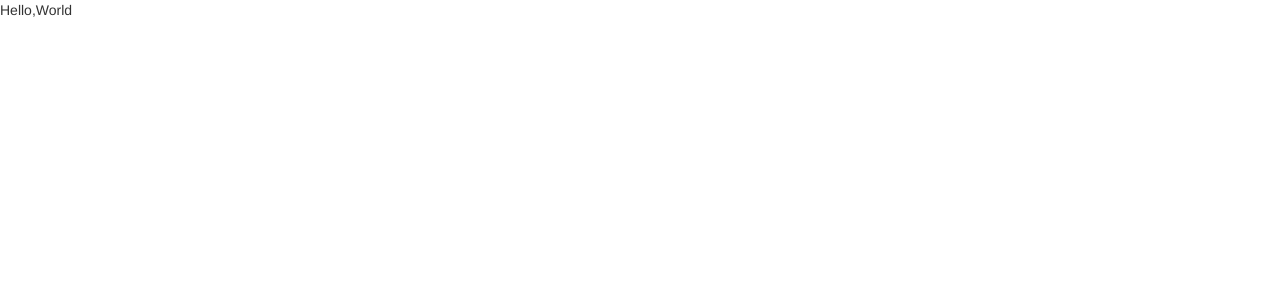
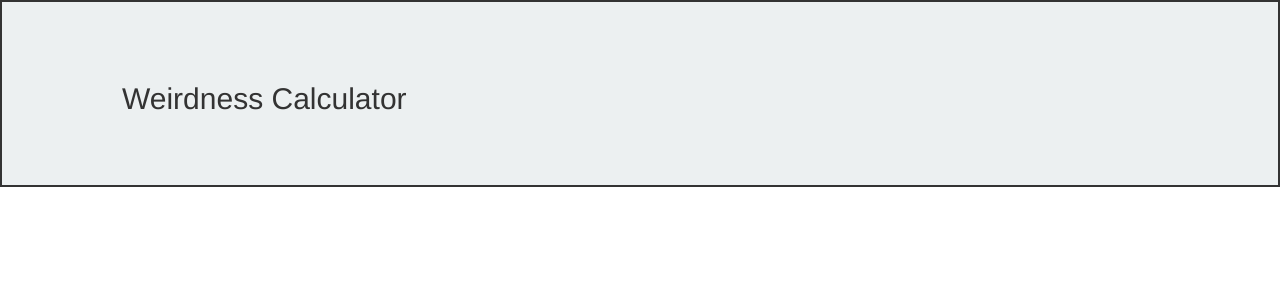
Before and after one commit to johnsontayler/politech-giphy-app, a React app: page / in a window 1280 px wide. Shown: the top 300 px of the page. Built offline with nearby package versions, Linux system fonts and the light colour scheme.

Commit message:
create app jsx and import/export

```diff
--- /dev/null
+++ b/src/components/app.jsx
@@ -0,0 +1,21 @@
+import React, { Component } from 'react';
+
+class App extends Component {
+
+  render() {
+
+    return (
+      <div>
+        <div className="banner">
+          <h2>Weirdness Calculator</h2>
+        </div>
+        <div className="left-scene">
+        </div>
+        <div className="right-scene">
+        </div>
+      </div>
+    );
+  }
+}
+
+export default App;
--- a/src/index.jsx
+++ b/src/index.jsx
@@ -2,17 +2,9 @@
 import ReactDOM from 'react-dom';
 
 import '../assets/stylesheets/application.scss';
-
-const Hello = ({ name }) => {
-  return (
-    <div>
-      Hello,
-      {name}
-    </div>
-  );
-};
+import App from './components/app'
 
 const root = document.getElementById('root');
 if (root) {
-  ReactDOM.render(<Hello name="World" />, root);
+  ReactDOM.render(<App />, root);
 }
```
